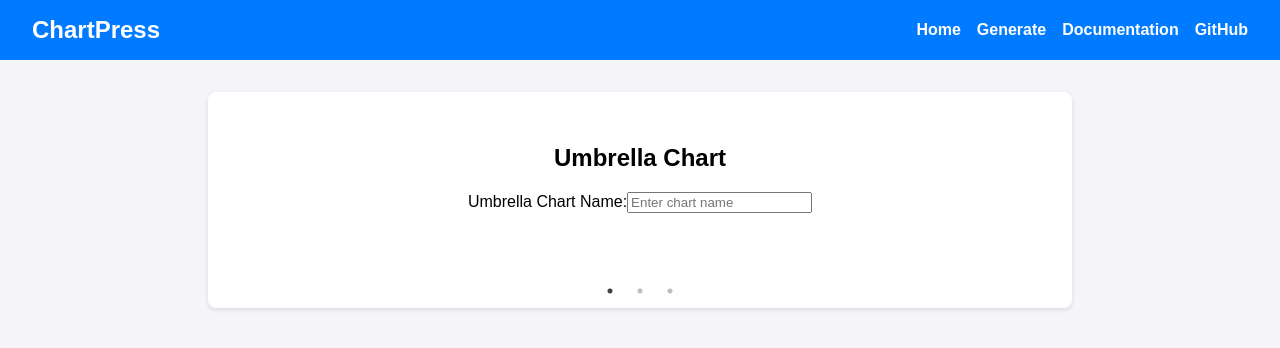
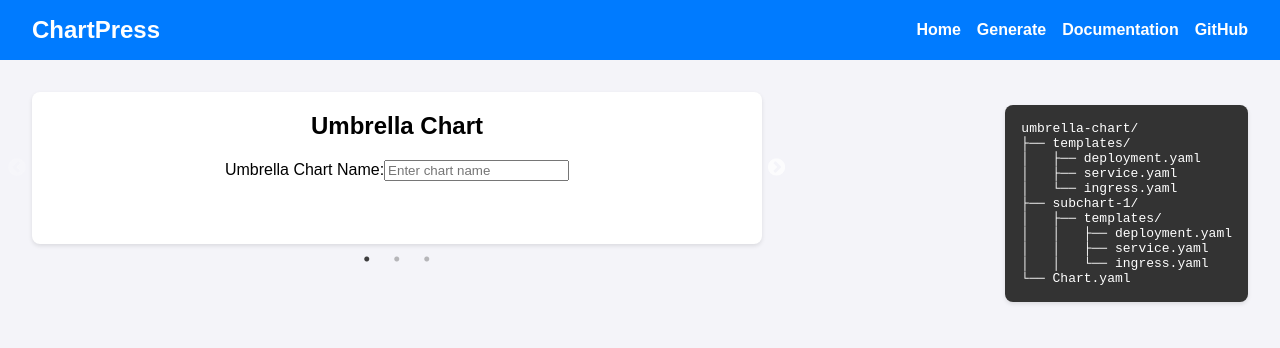
Before and after one commit to kriipke/chartpress, a React (Create React App) app in the folder web/: page / in a window 1280 px wide. Shown: the top 348 px of the page. Built offline with nearby package versions, Linux system fonts and the light colour scheme.

Commit message:
added simulated tree ouput with live update to wizard

```diff
--- a/web/src/App.css
+++ b/web/src/App.css
@@ -31,10 +31,16 @@ body {
   color: #ffd700;
 }
 
+.main-content {
+  display: flex;
+  justify-content: space-between;
+  align-items: flex-start;
+  padding: 2rem;
+}
+
 .wizard-container {
-  max-width: 800px;
-  margin: 2rem auto;
-  padding: 2rem;
+  max-width: 60%;
+  margin-right: 2rem;
   background: #fff;
   border-radius: 8px;
   box-shadow: 0 2px 4px rgba(0, 0, 0, 0.1);
@@ -77,3 +83,15 @@ button:hover {
   margin-top: 2rem;
   text-align: center;
 }
+
+.tree-view {
+  max-width: 35%;
+  background: #333;
+  color: #fff;
+  padding: 1rem;
+  border-radius: 8px;
+  font-family: monospace;
+  overflow-x: auto;
+  white-space: pre-wrap;
+  box-shadow: 0 2px 4px rgba(0, 0, 0, 0.1);
+}
--- a/web/src/App.js
+++ b/web/src/App.js
@@ -20,29 +20,32 @@ function App() {
     setSubcharts(updatedSubcharts);
   };
 
-  const handleSubmit = async (e) => {
-    e.preventDefault();
-    const config = { umbrellaChartName, subcharts };
+  const generateTreeStructure = () => {
+    let tree = '';
+    tree += `${umbrellaChartName || 'umbrella-chart'}/\n`;
+    tree += '├── templates/\n';
+    tree += '│   ├── deployment.yaml\n';
+    tree += '│   ├── service.yaml\n';
+    tree += '│   └── ingress.yaml\n';
 
-    try {
-      const response = await fetch('/chartpress/generate', {
-        method: 'POST',
-        headers: { 'Content-Type': 'application/json' },
-        body: JSON.stringify(config),
+    subcharts.forEach((subchart, index) => {
+      tree += `├── ${subchart.name || `subchart-${index + 1}`}/\n`;
+      tree += `│   ├── templates/\n`;
+      tree += `│   │   ├── deployment.yaml\n`;
+      tree += `│   │   ├── service.yaml\n`;
+      tree += `│   │   └── ingress.yaml\n`;
     });
 
-      if (response.ok) {
-        const blob = await response.blob();
-        const url = window.URL.createObjectURL(blob);
-        setDownloadUrl(url);
-        alert('Chart generated successfully! Click "Download Chart" to download the zip file.');
-      } else {
-        const errorText = await response.text();
-        alert(`Error: ${errorText}`);
-      }
-    } catch (error) {
-      console.error('Error submitting configuration:', error);
-    }
+    tree += '└── Chart.yaml\n';
+    return tree;
+  };
+
+  const TreeView = ({ tree }) => {
+    return (
+      <pre className="tree-view">
+        {tree}
+      </pre>
+    );
   };
 
   const steps = [
@@ -102,7 +105,7 @@ function App() {
       content: (
         <div className="step-content">
           <p>Review your configuration and click "Generate" to proceed.</p>
-          <button type="submit" onClick={handleSubmit}>
+          <button type="submit">
             Generate Chart
           </button>
         </div>
@@ -134,6 +137,8 @@ function App() {
         </div>
       </nav>
 
+      {/* Main Content */}
+      <div className="main-content">
         {/* Wizard Section */}
         <div className="wizard-container">
           <Slider {...settings}>
@@ -152,6 +157,10 @@ function App() {
             </div>
           )}
         </div>
+
+        {/* Tree View Section */}
+        <TreeView tree={generateTreeStructure()} />
+      </div>
     </div>
   );
 }
```
Lines whose indentation alone changed are shown as unchanged.
